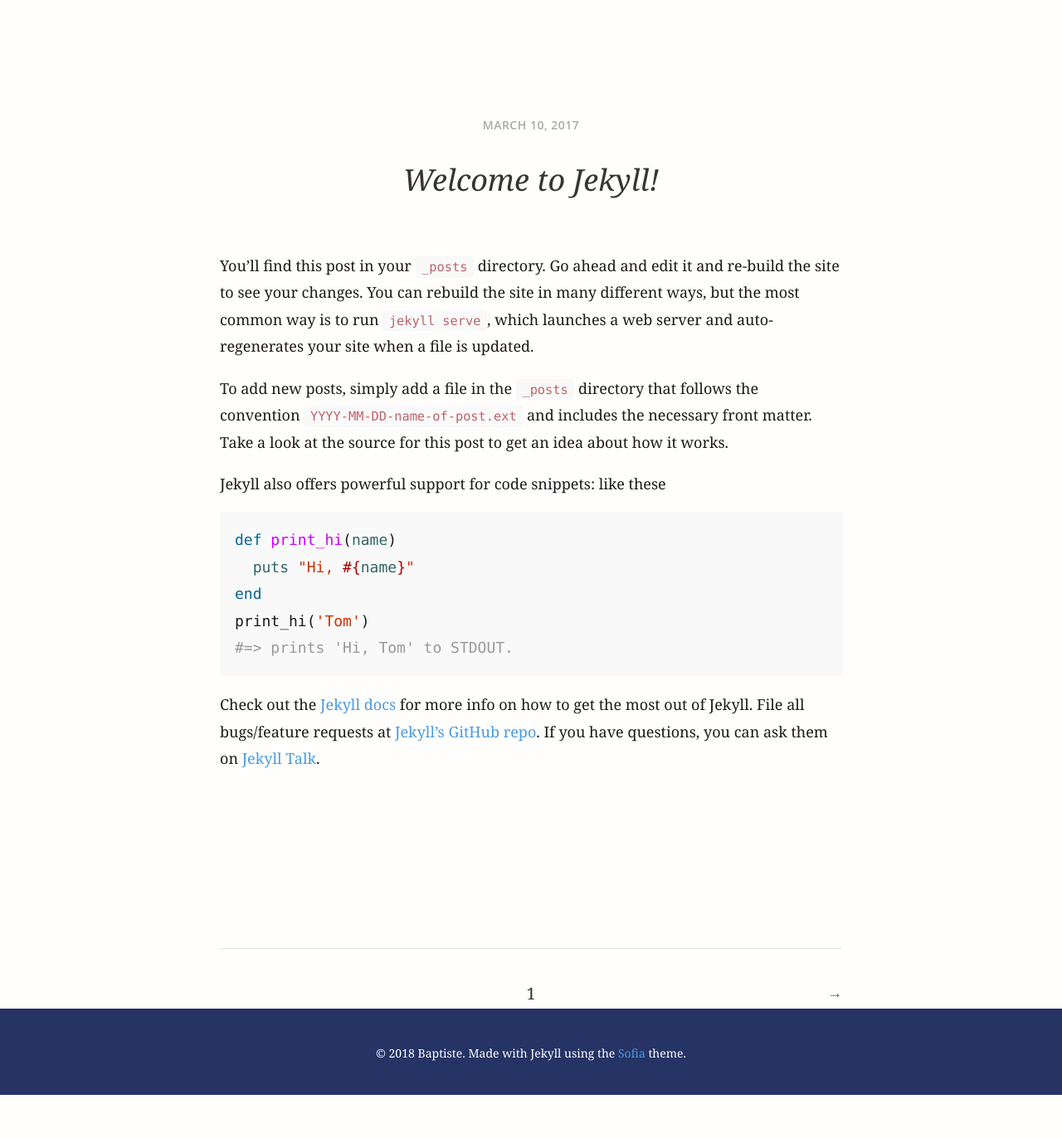
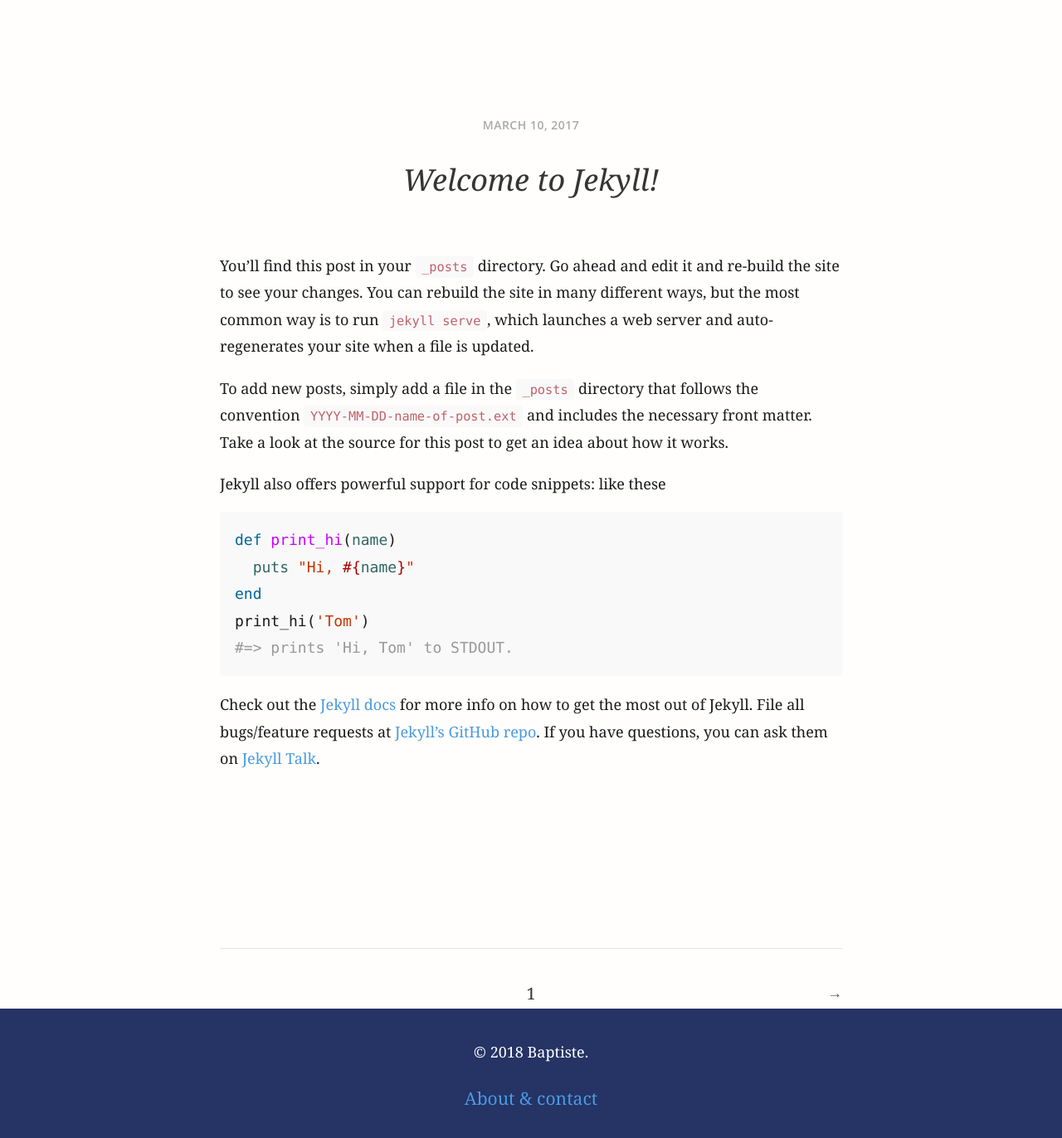
Before and after one commit to sunnyoaks/portfolio, a Jekyll site: the page built from index.html, in a window 1280 px wide and 1400 px high, scrolled down 12835 px. Shown: the top 1372 px of the window at 83% size. Built offline with Jekyll 4.4.1, drawn with Linux system fonts in a browser that asks for light colours; the list of posts is cut into pages by our own code; before the commit the page ends 14155 px from its top, so only the background shows below that.

Commit message:
Footer content and style

```diff
--- a/_layouts/default.html
+++ b/_layouts/default.html
@@ -21,9 +21,20 @@
     </main>
 
     <footer>
-      <span>
-        &copy; <time datetime="{{ site.time }}">{{ site.time | date: '%Y' }}</time> {{ site.author.name }}. Made with Jekyll using the <a href="https://sunnyoaks.github.io/sofia/">Sofia</a> theme.
-      </span>
+
+      <div class="left-desc">
+        <span>&copy; <time datetime="{{ site.time }}">{{ site.time | date: '%Y' }}</time> {{ site.author.name }}. </span>
+      </div>
+
+      <div class="right-desc">
+        <h3 class="footer_nav">
+          <a href="{{ '/about' | prepend: site.baseurl }}">About & contact</a>
+        </h3>
+      </div>
+
+
+
+
     </footer>
   </body>
 </html>
--- a/_sass/ambridge/_layout.scss
+++ b/_sass/ambridge/_layout.scss
@@ -90,6 +90,6 @@
 
   span {
     color: $white;
-    font-size: $fs5;
+    font-size: $fsp;
   }
 }
```
